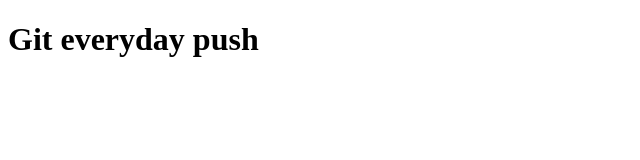
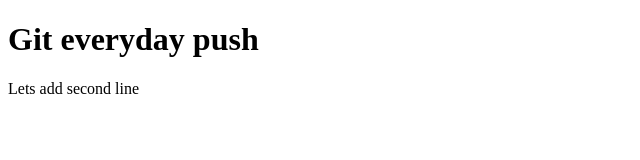
Before and after one commit to dkhemka12/Git_everyday, a plain HTML site: page index.html in a window 1280 px wide. Shown: the whole page, without its empty margins (0-640 px from the left). Drawn offline with Linux system fonts and the light colour scheme.

Commit message:
Changes 1

```diff
--- a/index.html
+++ b/index.html
@@ -7,5 +7,6 @@
 </head>
 <body>
     <h1>Git everyday push</h1>
+    <p>Lets add second line</p>
 </body>
 </html>
```
